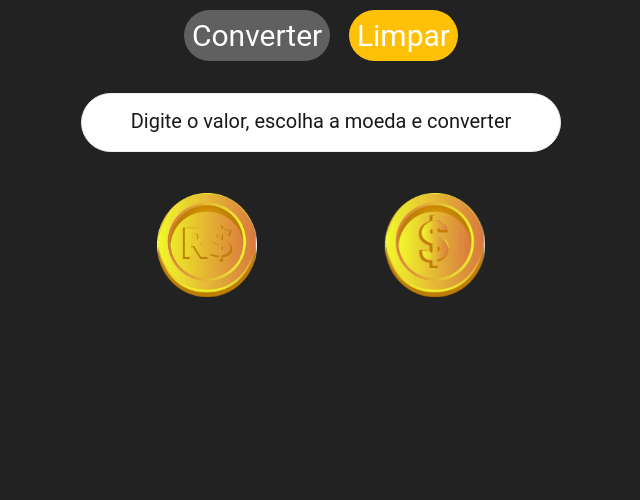
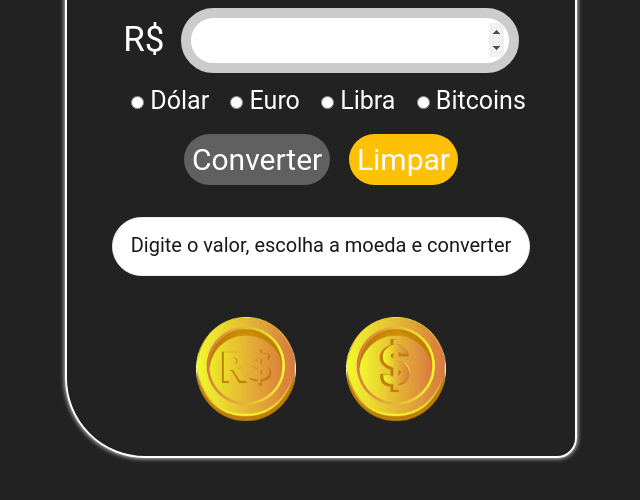
Before and after one commit to luanafigueredo/desfio-onversor-de-moedas, a plain HTML site: page index.html in a window 1280 px wide. Shown: the part 222-722 px from the top of the page, without its empty margins (319-959 px from the left). Drawn offline with Linux system fonts and the light colour scheme.

Commit message:
alteração

```diff
--- a/style.css
+++ b/style.css
@@ -11,14 +11,23 @@ body {
     height: 100vh;
     background: #222;
     color: #fff;
+    display: flex;
+    justify-content: center;
+    align-items: center;
 }
 
 main {
-    width: 100%;
-    height: 100%;
+    display: flex;
+    flex-direction: column;
+    justify-content: center;
+    align-items: center;
+    padding: 30px 20px 10px ;
+    border: solid #ffff 2px;
+    width: 40%;
+    height: 70%;
     padding: 1rem;
-
-
+    border-radius: 20px 80px 20px 80px;
+    box-shadow: 0 0 5px white;
 }
 
 section {
@@ -30,6 +39,7 @@ section {
     flex-direction: column;
     justify-content: center;
     align-items: center;
+
 }
 
 h1 {
@@ -128,6 +138,7 @@ label:first-child {
 #imgMoedas {
     display: flex;
     flex-direction: row;
+    gap: 50px;
     align-items: center;
     justify-content: space-around;
 }
```
